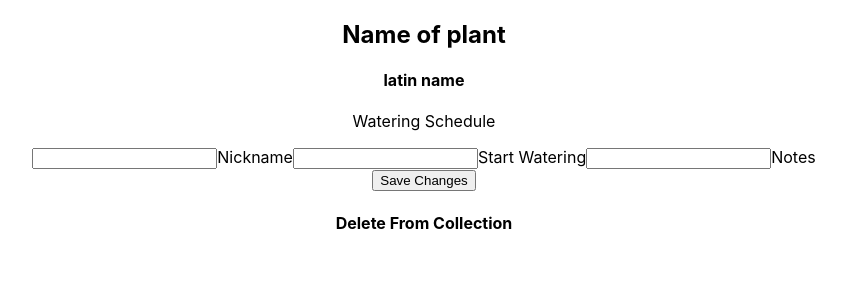
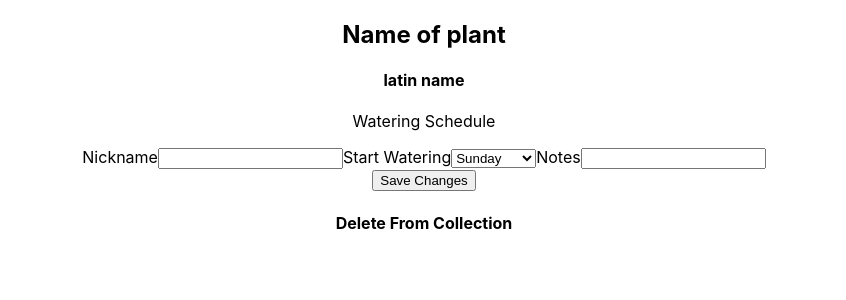
Before and after one commit to ft-water-my-plants-7/frontend, a React (Create React App) app in the folder water-my-plants/: page /Edit in a window 1280 px wide. Shown: the top 300 px of the page, without its empty margins (216-1062 px from the left). Built offline with nearby package versions, Linux system fonts and the light colour scheme.

Commit message:
formatted and fleshed out more of form

```diff
--- a/water-my-plants/src/Components/edit-plant.js
+++ b/water-my-plants/src/Components/edit-plant.js
@@ -29,9 +29,23 @@ const EditPlant = () => {
             <h4>latin name</h4>
             <p>Watering Schedule</p>
             <form>
-                <input type='text' name='name' onChange={onChange}/>Nickname
-                <input type='select' name='schedule' onChange={onChange}/>Start Watering
-                <input type='text' name='notes' onChange={onChange}/>Notes
+                <label>Nickname
+                <input type='text' name='name' onChange={onChange}/>
+                </label>
+                <label>Start Watering
+                <select type='select' name='schedule' onChange={onChange}>
+                    <option>Sunday</option>
+                    <option>Monday</option>
+                    <option>Tuesday</option>
+                    <option>Wednsday</option>
+                    <option>Thursday</option>
+                    <option>Friday</option>
+                    <option>Saturday</option>
+                </select>
+                </label>
+                <label>Notes
+                <input type='text' name='notes' onChange={onChange}/>
+                </label>
             </form>
             <button>Save Changes</button>
             <h4><span>Delete From Collection</span></h4>
```
